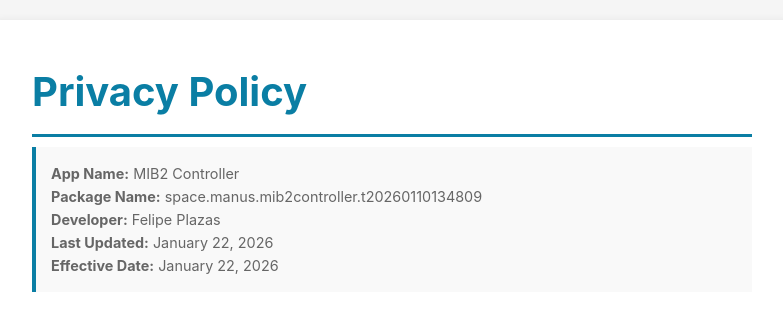
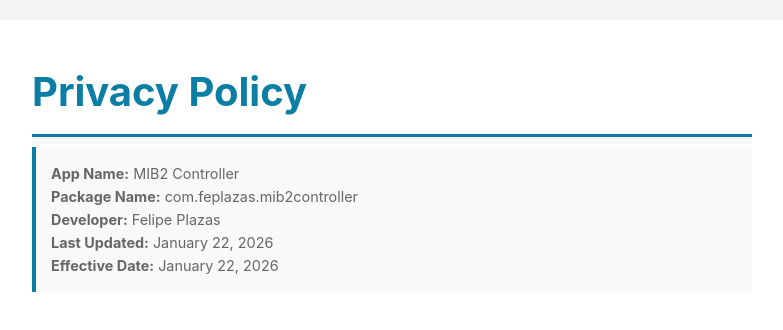
Before and after one commit to feplazas/mib2-controller-privacy, a plain HTML site: page index.html in a window 1280 px wide. Shown: the top 330 px of the page, without its empty margins (248-1031 px from the left). Drawn offline with Linux system fonts and the light colour scheme.

Commit message:
Update package name to com.feplazas.mib2controller

```diff
--- a/index.html
+++ b/index.html
@@ -117,7 +117,7 @@
 
         <div class="meta">
             <strong>App Name:</strong> MIB2 Controller<br>
-            <strong>Package Name:</strong> space.manus.mib2controller.t20260110134809<br>
+            <strong>Package Name:</strong> com.feplazas.mib2controller<br>
             <strong>Developer:</strong> Felipe Plazas<br>
             <strong>Last Updated:</strong> January 22, 2026<br>
             <strong>Effective Date:</strong> January 22, 2026
```
